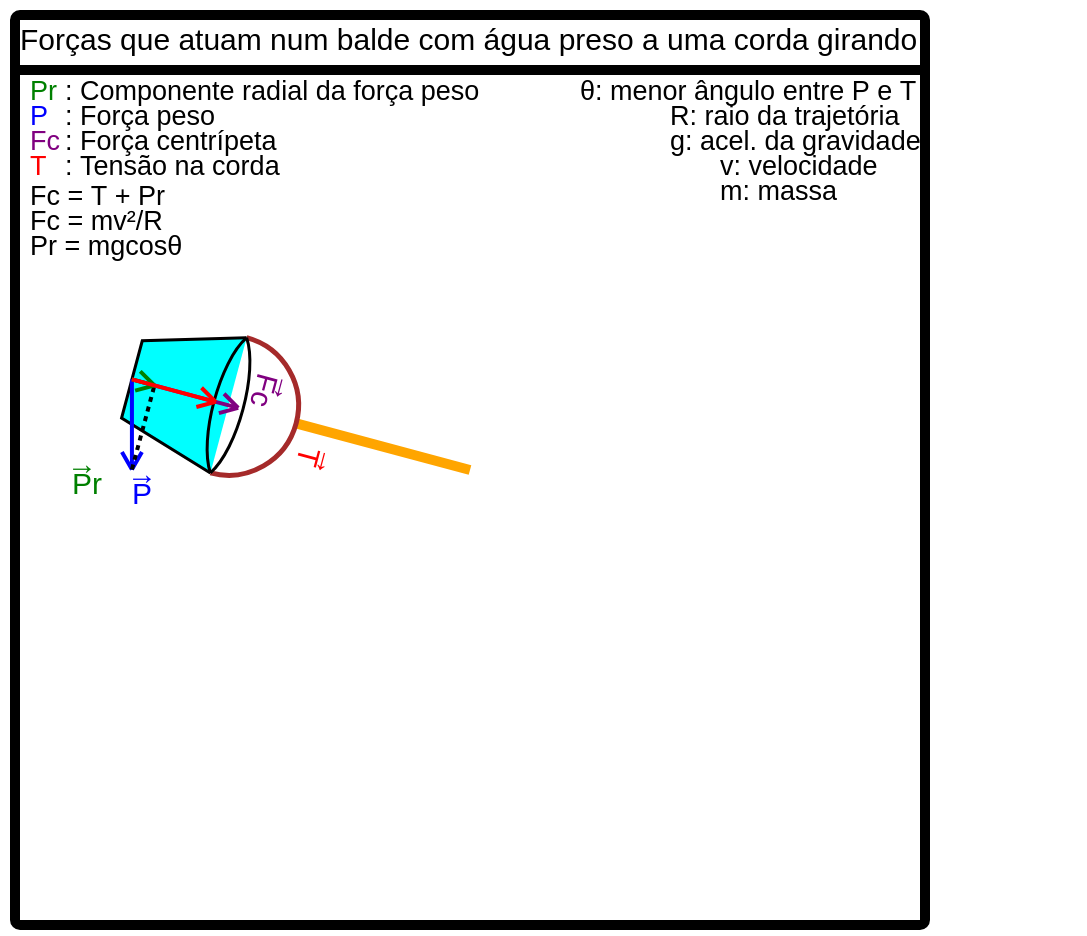
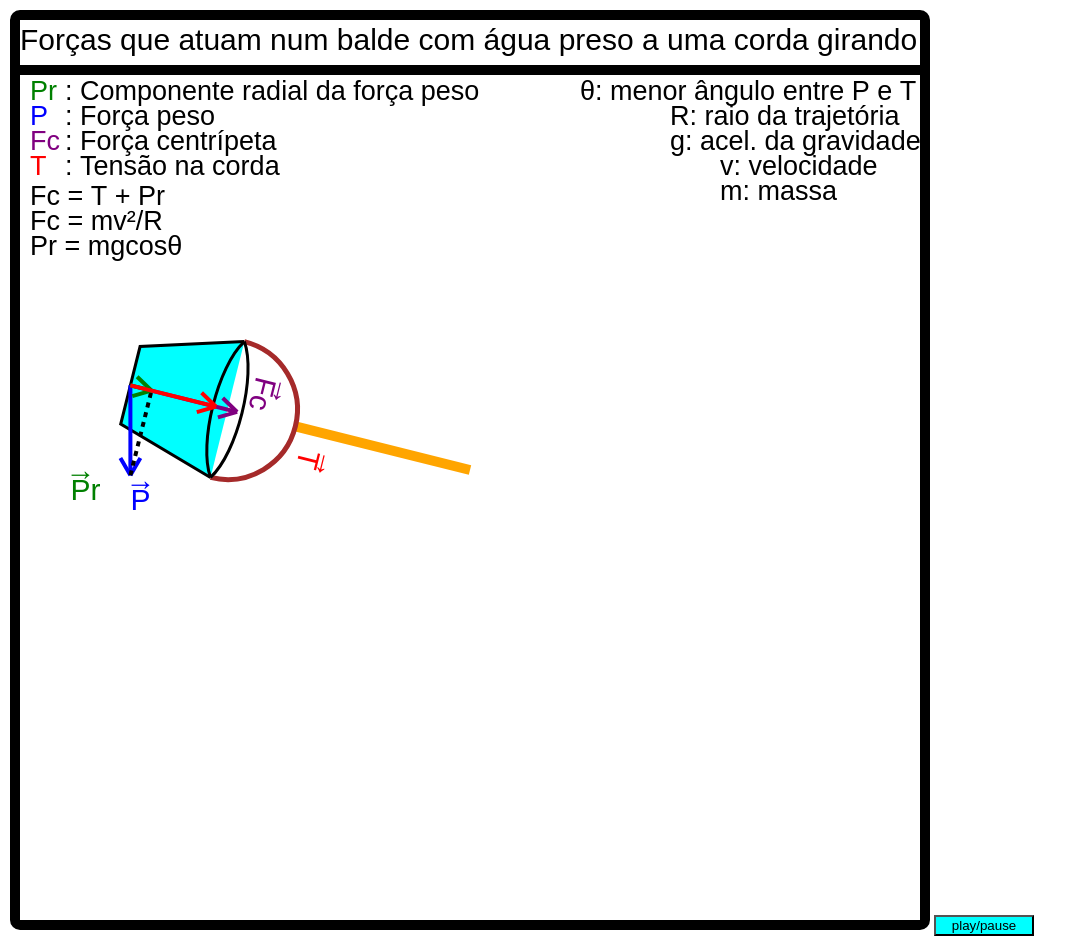
Before and after one commit to steniowrsilva/physimul3, a plain HTML site: page index.html in a window 1280 px wide. Shown: the whole page, without its empty margins (0-1087 px from the left). Drawn offline with Linux system fonts and the light colour scheme.

Commit message:
add pause button

```diff
--- a/index.html
+++ b/index.html
@@ -9,5 +9,6 @@
 </head>
 <body>
     <canvas height="900px" width="900px" class="canvas"></canvas>
+    <button id="button2" class="button">play/pause</button>
 </body>
 </html>
--- a/script.js
+++ b/script.js
@@ -1,5 +1,9 @@
 canvas = document.querySelector(".canvas");
 ctx = canvas.getContext("2d");
+
+const button1 = document.querySelector('#button1');
+const button2 = document.querySelector('#button2');
+
 let angle = Math.PI/4;
 let dangle = (Math.PI/180);
 let signal = 1;
@@ -242,16 +246,26 @@ function draw(){
 
     ctx.restore();
 
-    //PARA UM FUTURO PÊNDULO OU SIMULAÇÃO SIMILAR
-    // const tolerance = 1e-10; // A small value to consider as close to zero
-    // const diff = Math.sqrt(2)/2 - Math.cos(angle);
-    // if (Math.abs(diff) < tolerance) {
-    //     dangle *= -1;
-    // }
-
-    angle -= dangle;
-
-    requestAnimationFrame(draw);
 }
 
-draw();
+let paused = false;
+
+function update() {
+    angle -= dangle;
+    draw();
+    if (paused==false) {
+        requestAnimationFrame(update);
+    }
+
+}
+
+button2.addEventListener('click', function(event){
+    if (paused==true) {
+        paused = false;
+        update();
+    } else {
+        paused = true;
+    }
+})
+
+update();
--- a/style.css
+++ b/style.css
@@ -9,3 +9,10 @@ body{
     margin-left: 10px;
     margin-top: 10px;
 }
+
+.button {
+    --button-width: 100px;
+    width: var(--button-width);
+    height: var(--button-width/2);
+    background-color: aqua;
+}
```
